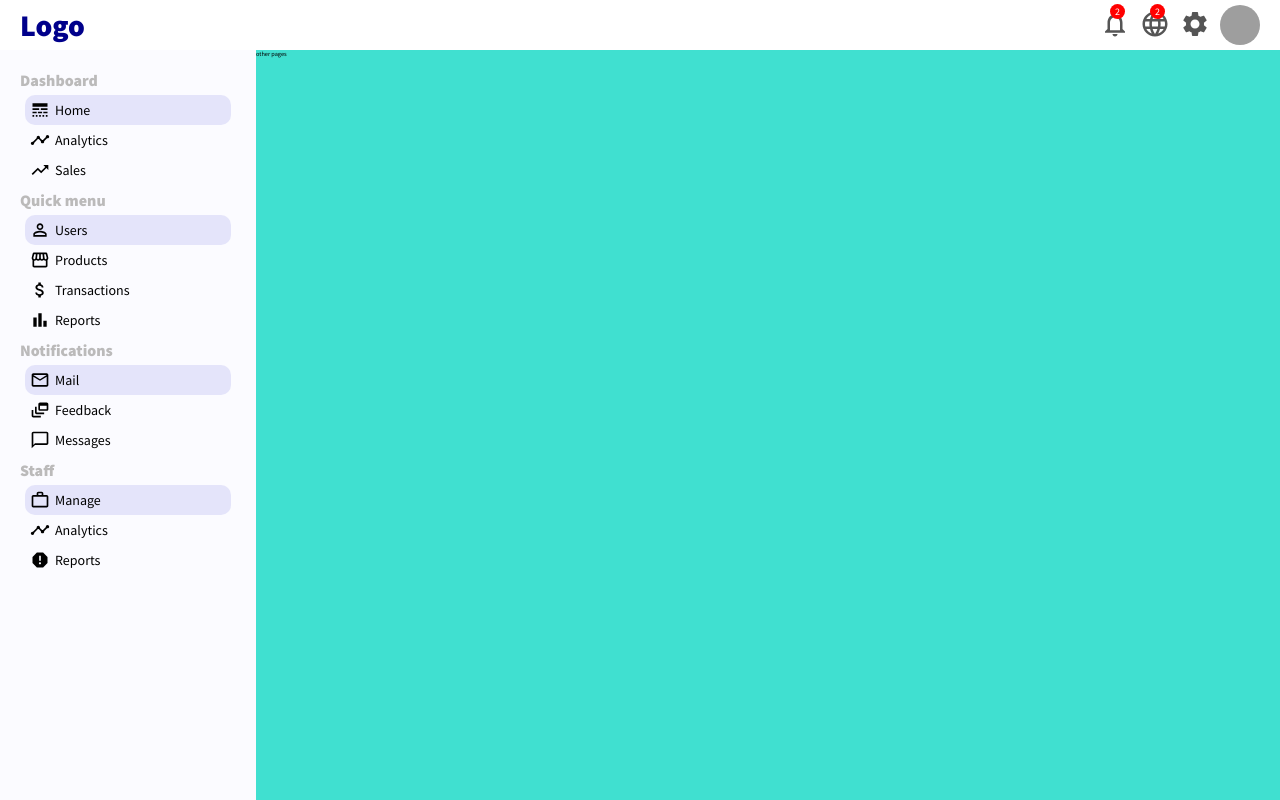
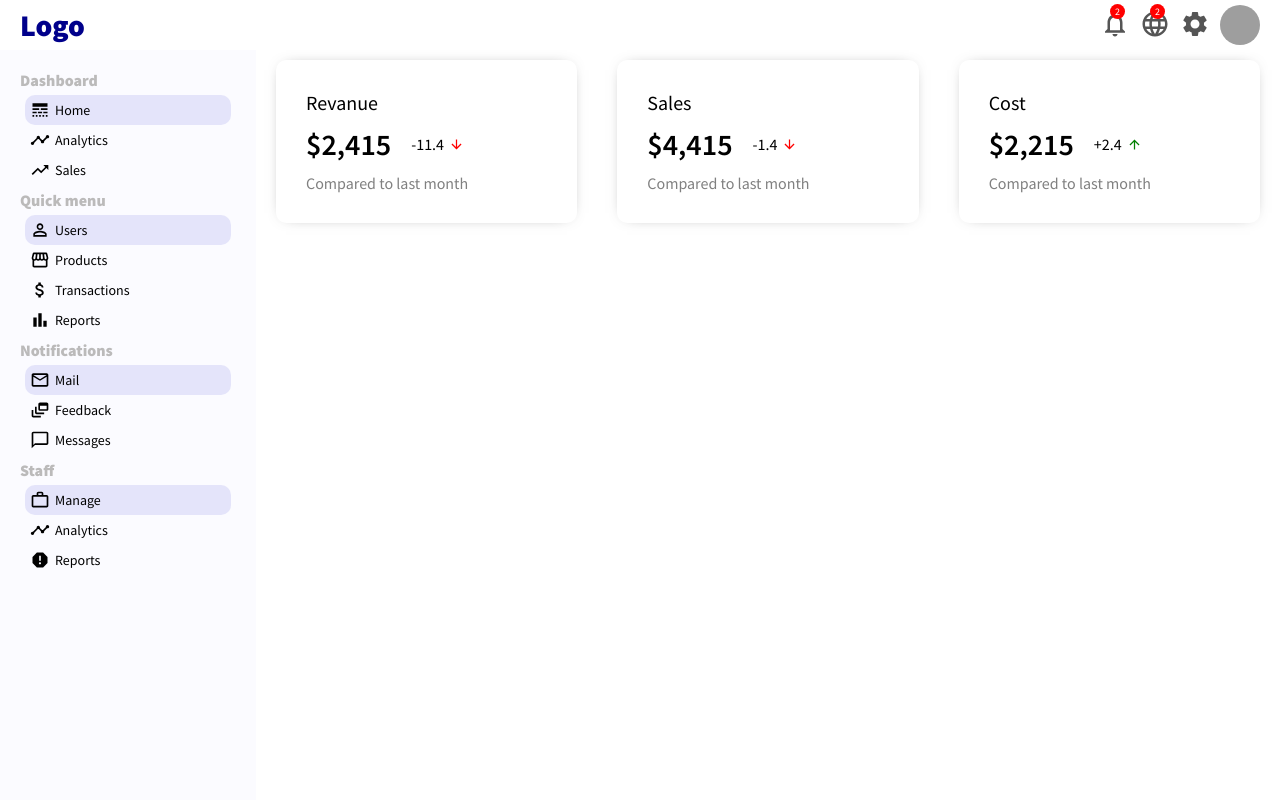
Before and after one commit to hahs-92/dashboard-admin-react, a React (Create React App) app: page / in a window 1280 px wide. Built offline with nearby package versions, Linux system fonts and the light colour scheme; grey boxes are pictures that could not be loaded.

Commit message:
added: added: FeaturedInfo component

```diff
--- a/src/App.css
+++ b/src/App.css
@@ -2,8 +2,3 @@
 .container {
     display: flex;
 }
-
-.otherpages {
-    flex: 4;
-    background-color: turquoise;
-}
--- a/src/App.js
+++ b/src/App.js
@@ -1,3 +1,5 @@
+//pages
+import { Home } from './home/Home';
 //components
 import { TopBar } from './components/topBar/TopBar'
 import { SideBar } from './components/sideBar/SideBar';
@@ -10,9 +12,7 @@ function App() {
         <TopBar />
         <div className='container'>
           <SideBar />
-          <div className='otherpages'>
-            other pages
-          </div>
+          <Home />
         </div>
     </div>
   );
--- /dev/null
+++ b/src/components/featuredInfo/FeaturedInfo.js
@@ -0,0 +1,41 @@
+//icons
+import { ArrowDownward, ArrowUpward } from '@mui/icons-material'
+//styles
+import style from './featuredInfo.module.css'
+
+export const FeaturedInfo = () => {
+    return (
+        <section className={ style.featured}>
+            <article className={ style.item}>
+                <span className={ style.title }>Revanue</span>
+                <div className={ style.moneyContainer }>
+                    <span className={ style.money }>$2,415</span>
+                    <span className={ style.rate }>
+                        -11.4 <ArrowDownward className={ `${ style.icon } ${style.negative }` } />
+                    </span>
+                </div>
+                <span className={ style.sub }>Compared to last month</span>
+            </article>
+            <article className={ style.item}>
+                <span className={ style.title }>Sales</span>
+                <div className={ style.moneyContainer }>
+                    <span className={ style.money }>$4,415</span>
+                    <span className={ style.rate }>
+                        -1.4 <ArrowDownward className={ `${ style.icon } ${style.negative }` } />
+                    </span>
+                </div>
+                <span className={ style.sub }>Compared to last month</span>
+            </article>
+            <article className={ style.item}>
+                <span className={ style.title }>Cost</span>
+                <div className={ style.moneyContainer }>
+                    <span className={ style.money }>$2,215</span>
+                    <span className={ style.rate }>
+                        +2.4 <ArrowUpward className={ style.icon } />
+                    </span>
+                </div>
+                <span className={ style.sub }>Compared to last month</span>
+            </article>
+        </section>
+    )
+}
--- /dev/null
+++ b/src/components/featuredInfo/featuredInfo.module.css
@@ -0,0 +1,52 @@
+.featured {
+    display: flex;
+    justify-content: space-between;
+    width: 100%;
+    font-size: 1.6rem;
+}
+
+.item {
+    flex: 1;
+    margin: 0 2rem;
+    padding: 3rem;
+    border-radius: 1rem;
+    cursor: pointer;
+    -webkit-box-shadow: 0px 0px 15px -10px rgba(0, 0, 0, 0.75);
+    box-shadow: 0px 0px 15px -10px rgba(0, 0, 0, 0.75);
+}
+
+.title {
+    font-size: 2rem;
+}
+
+.moneyContainer {
+    display: flex;
+    align-items: center;
+    margin: 1rem 0;
+}
+
+.money {
+    font-size: 3rem;
+    font-weight: 600;
+}
+
+.rate {
+    display: flex;
+    align-items: center;
+    margin-left: 2rem;
+    font-size: 1.6rem;
+}
+
+.sub {
+    color: gray;
+}
+
+.icon {
+    margin-left: .5rem;
+    font-size: 1.4rem;
+    color: green;
+}
+
+.icon.negative {
+    color: red;
+}
--- /dev/null
+++ b/src/home/Home.js
@@ -0,0 +1,12 @@
+//componnets
+import { FeaturedInfo } from '../components/featuredInfo/FeaturedInfo'
+//styles
+import style from './home.module.css'
+
+export const Home = () => {
+    return (
+        <main className={ style.home }>
+            <FeaturedInfo />
+        </main>
+    )
+}
--- /dev/null
+++ b/src/home/home.module.css
@@ -0,0 +1,4 @@
+.home {
+    flex: 4;
+    margin-top: 1rem;
+}
```
